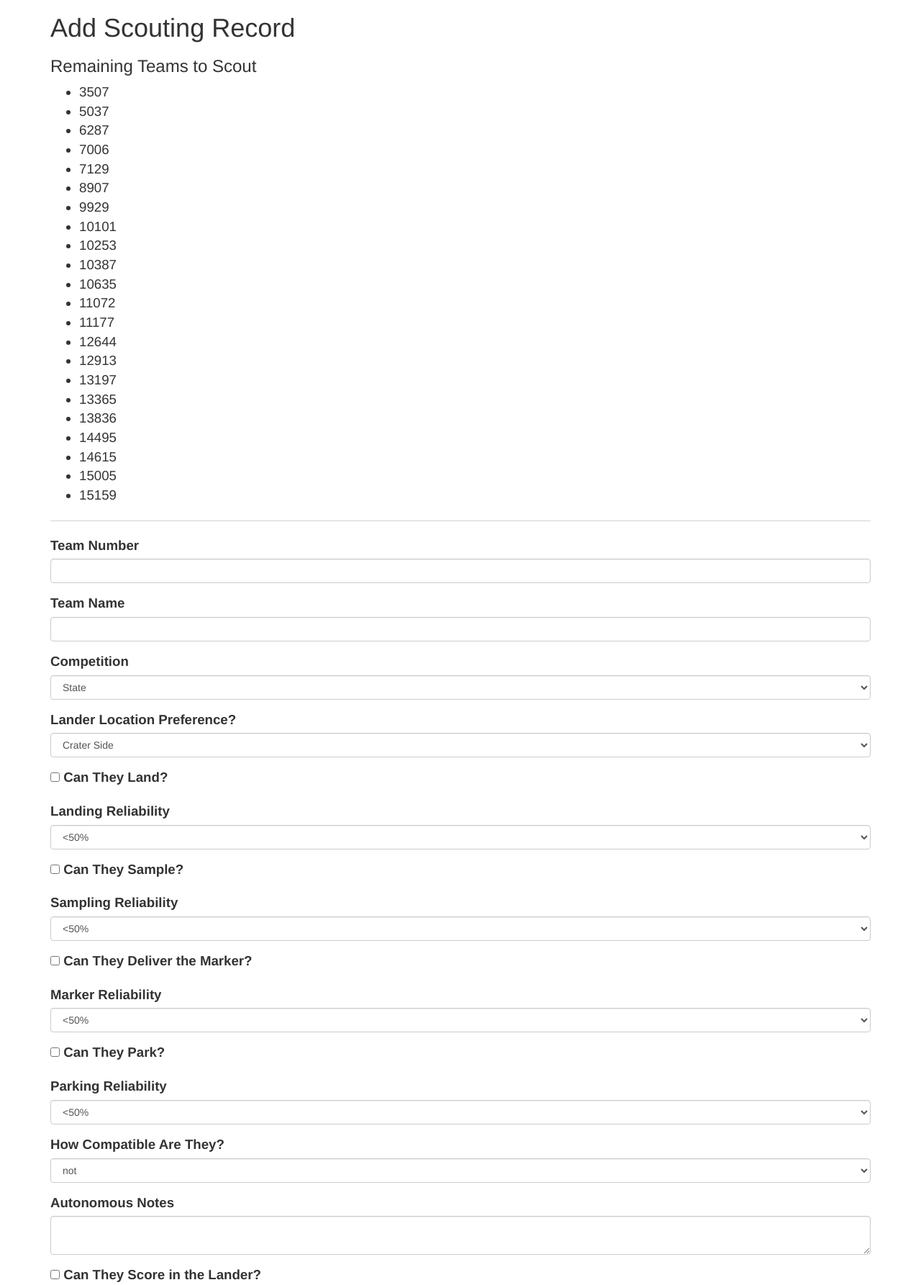
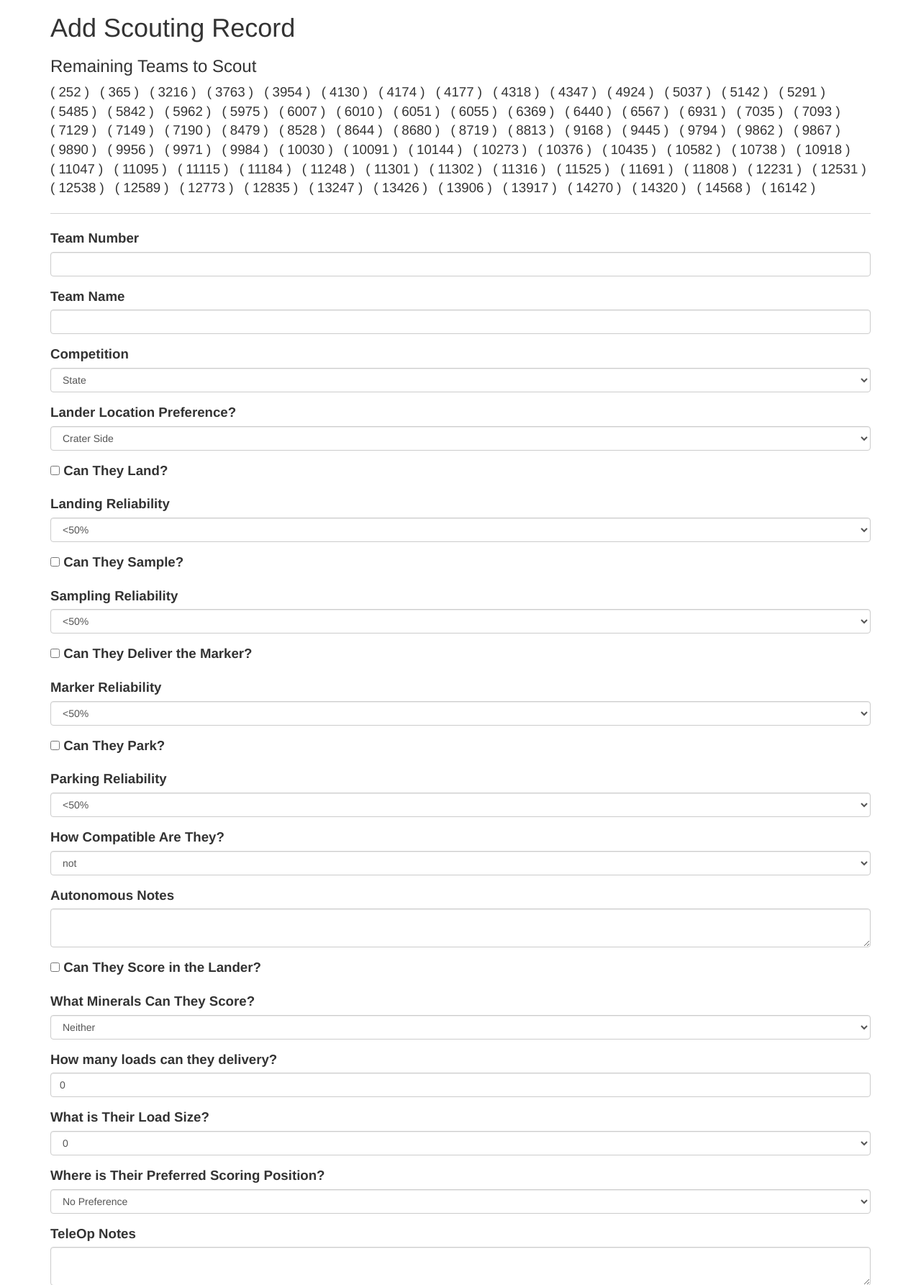
Before and after one commit to jasonrahm/RR, a Flask app: page /add_scouting_record in a window 1280 px wide. Shown: the part 51-1836 px from the top of the page at 72% size. Run offline with Flask 2, Linux system fonts and the light colour scheme; the visitor is signed in with stand-in values (Sample User, id 1); data that the repository does not hold is empty; some libraries are stand-ins or nearby versions.

```diff
--- a/app/forms.py
+++ b/app/forms.py
@@ -79,14 +79,7 @@ class ScoutingForm(Form):
         ('Silver', 'Silver'),
         ('Both', 'Both'),
     ], default='Neither')
-    t_cycle = SelectField("What is Their Cycle Time?", choices=[
-        (10, '0-5 sec'),
-        (7, '5-10 sec'),
-        (3, '10-15 sec'),
-        (2, '15-20 sec'),
-        (1, '20+ sec'),
-        (0, 'Not Applicable')
-    ], coerce=int, default=0)
+    t_cycle = IntegerField("How many loads can they delivery?", default=0)
     t_load = SelectField("What is Their Load Size?", choices=[
         (0, '0'),
         (1, '1'),
--- a/app/templates/add_scouting_record.html
+++ b/app/templates/add_scouting_record.html
@@ -3,9 +3,9 @@
 {% block content %}
     <h1>Add Scouting Record</h1>
     <h3>Remaining Teams to Scout</h3>
-    <ul>
+    <ul class="list list-inline">
     {% for team in teams %}
-        <li>{{ team }}</li>
+        <li>( {{ team }} )</li>
     {% endfor %}
     </ul>
 
--- a/app/templates/awards.html
+++ b/app/templates/awards.html
@@ -7,6 +7,11 @@
     <div class="content1">
       <h2>Rover Ruckus</h2>
         <h4>2018-2019</h4>
+        <h3>IL State Championship</h3>
+            <ul>
+                <li>Inspire Award - 2nd place</li>
+                <li>Finalist alliance (Cooper) - second pick</li>
+            </ul>
         <h3>Southern/Central East IL League Championship</h3>
             <ul>
                 <li>Inspire Award - winner</li>
--- a/app/views.py
+++ b/app/views.py
@@ -134,11 +134,11 @@ def register():
 def dashboard():
 
     cur = mysql.connection.cursor()
-    scouting_result = cur.execute('SELECT * FROM scouting where comp=%s', ['State']) # todo update to state before pushing to production
+    scouting_result = cur.execute('SELECT * FROM scouting where comp=%s', ['Worlds']) # todo update to state before pushing to production
     if scouting_result > 0:
         scouting_records = cur.fetchall()
 
-    scoring_result = cur.execute('SELECT * FROM scoring where comp=%s', ['State'])
+    scoring_result = cur.execute('SELECT * FROM scoring where comp=%s', ['Worlds'])
     if scoring_result > 0:
         scoring_records = cur.fetchall()
 
@@ -159,13 +159,21 @@ def dashboard():
 @is_logged_in
 def add_scouting_record():
     form = ScoutingForm(request.form)
-    division_teams = (3507, 5037, 6287, 7006, 7129, 8907, 9929, 10101, 10253, 10387, 10635,
-                      11072, 11177, 12644, 12913, 13197, 13365, 13836, 14495, 14615, 15005, 15159)
+    division_teams = (252, 365, 3216, 3763, 3954, 4130, 4174, 4177,
+                      4318, 4347, 4924, 5037, 5142, 5291, 5485, 5842,
+                      5962, 5975, 6007, 6010, 6051, 6055, 6369, 6440,
+                      6567, 6931, 7035, 7093, 7129, 7149, 7190, 8479,
+                      8528, 8644, 8680, 8719, 8813, 9168, 9445, 9794,
+                      9862, 9867, 9890, 9956, 9971, 9984, 10030, 10091,
+                      10144, 10273, 10376, 10435, 10582, 10738, 10918, 11047,
+                      11095, 11115, 11184, 11248, 11301, 11302, 11316, 11525,
+                      11691, 11808, 12231, 12531, 12538, 12589, 12773, 12835,
+                      13247, 13426, 13906, 13917, 14270, 14320, 14568, 16142)
 
 
     cur = mysql.connection.cursor()
     sql_text = 'SELECT team_number FROM scouting where team_number in %s is not null and comp=%s'
-    cur.execute(sql_text, [division_teams, 'State'])
+    cur.execute(sql_text, [division_teams, 'Worlds'])
     scouted_teams = [t['team_number'] for t in cur.fetchall()]
     cur.close()
 
@@ -588,9 +596,9 @@ def scoring_report():
 def team(id):
 
     cur = mysql.connection.cursor()
-    cur.execute("SELECT * FROM scouting where team_number=%s and comp=%s", [id, 'State'])
+    cur.execute("SELECT * FROM scouting where team_number=%s and comp=%s", [id, 'Worlds'])
     scouting_records = cur.fetchall()
-    cur.execute("SELECT * FROM scoring where team_num=%s and comp=%s", [id, 'State'])
+    cur.execute("SELECT * FROM scoring where team_num=%s and comp=%s", [id, 'Worlds'])
     scoring_records = cur.fetchall()
     # data = []
     # try:
```
